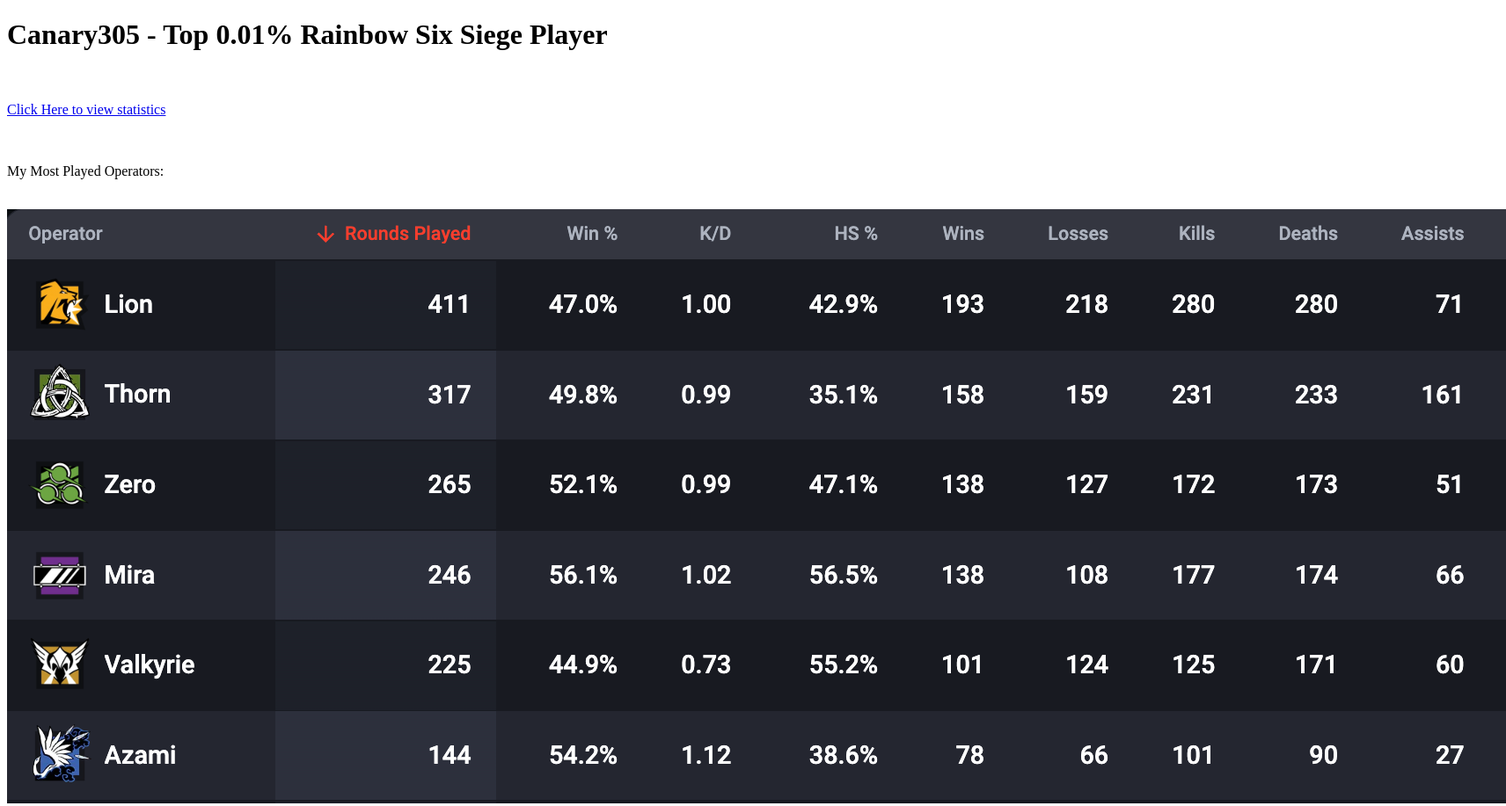
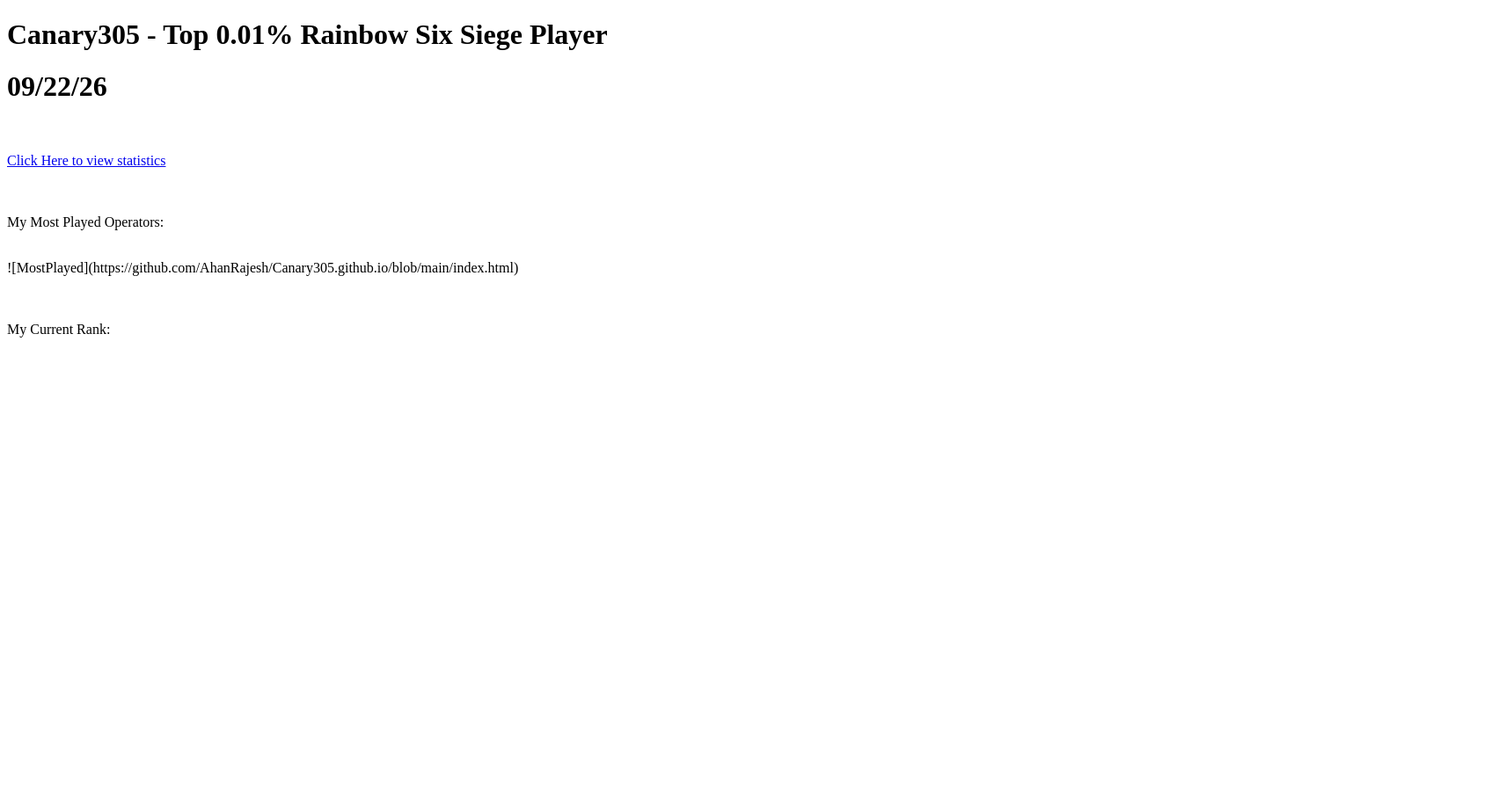
Before and after one commit to AhanRajesh/Canary305.github.io, a plain HTML site: page index.html in a window 1280 px wide. Shown: the whole page at 88% size, 1712 px wide, since content can reach past the window. After the commit the page ends 800 px from the top, so only its background shows below. Drawn offline with Linux system fonts and the light colour scheme.

Commit message:
Update image link and add current rank section

```diff
--- a/index.html
+++ b/index.html
@@ -7,6 +7,7 @@
   <body>
 
     <h1>Canary305 - Top 0.01% Rainbow Six Siege Player</h1>
+    <h1>09/22/26</h1>
     <br>
     <br>
     <a href="https://r6.tracker.network/r6siege/profile/ubi/Canary305/overview">Click Here to view statistics</a>
@@ -15,6 +16,12 @@
     <br>
     <p>My Most Played Operators:</p>
     <br>
-    <img src="https://github.com/AhanRajesh/Canary305.github.io/blob/main/MostPlayed.png" alt="MostPlayed">
+    ![MostPlayed](https://github.com/AhanRajesh/Canary305.github.io/blob/main/index.html)
+    <br>
+    <br>
+    <br>
+    <p>My Current Rank:</p>
+    <br>
+    <img src="" alt="">
   </body>
 </html>
```
